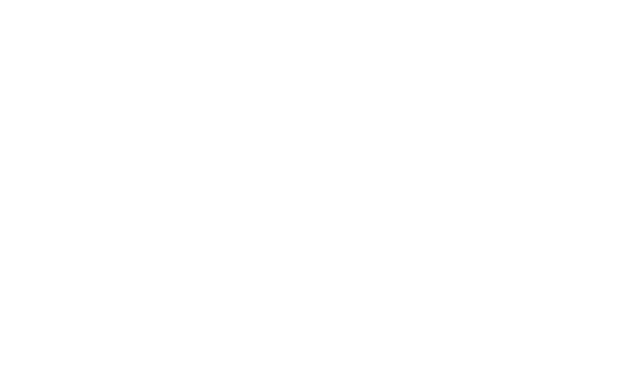
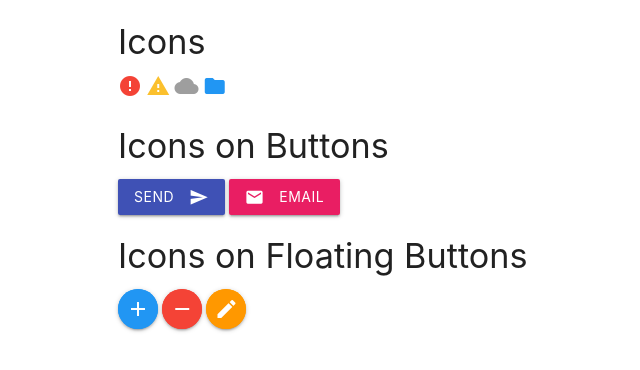
Before and after one commit to Sv1nnet/material-design-net-ninja-tutorial, a plain HTML site: page index.html in a window 1280 px wide. Shown: the whole page, without its empty margins (74-714 px from the left). Drawn offline with nearby package versions, Linux system fonts and the light colour scheme.

Commit message:
Icons
icons from https://material.io/tools/icons/

```diff
--- a/index.html
+++ b/index.html
@@ -22,6 +22,32 @@
 <body>
   <div class="container">
 
+    <h4>Icons</h4>
+    <i class="material-icons red-text">error</i>
+    <i class="material-icons yellow-text text-darken-2">warning</i>
+    <i class="material-icons grey-text">cloud</i>
+    <i class="material-icons blue-text">folder</i>
+
+    <h4>Icons on Buttons</h4>
+    <a href="#" class="btn indigo">
+      <span>Send</span>
+      <i class="material-icons right">send</i>
+    </a>
+    <a href="#" class="btn pink waves-effect waves-light">
+      <span>Email</span>
+      <i class="material-icons left">email</i>
+    </a>
+
+    <h4>Icons on Floating Buttons</h4>
+    <a href="#" class="btn-floating blue pulse">
+      <i class="material-icons">add</i>
+    </a>
+    <a href="#" class="btn-floating red pulse">
+      <i class="material-icons">remove</i>
+    </a>
+    <a href="#" class="btn-floating orange pulse">
+      <i class="material-icons">edit</i>
+    </a>
   </div>
 </body>
 
```
